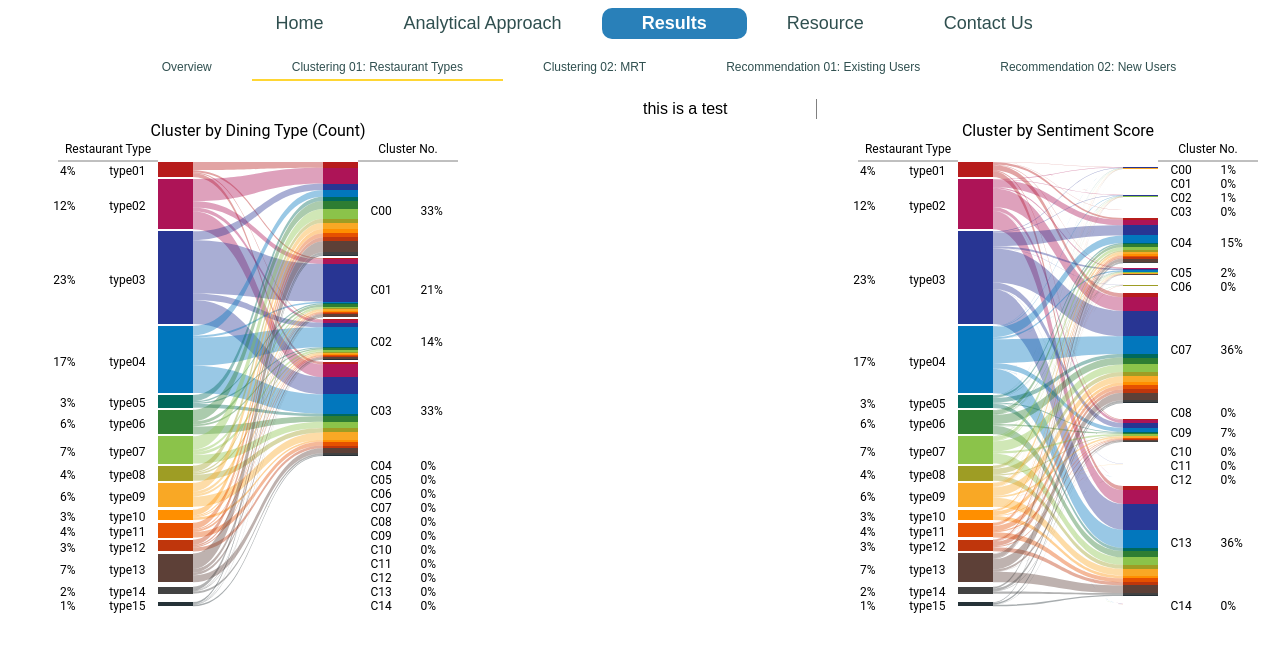
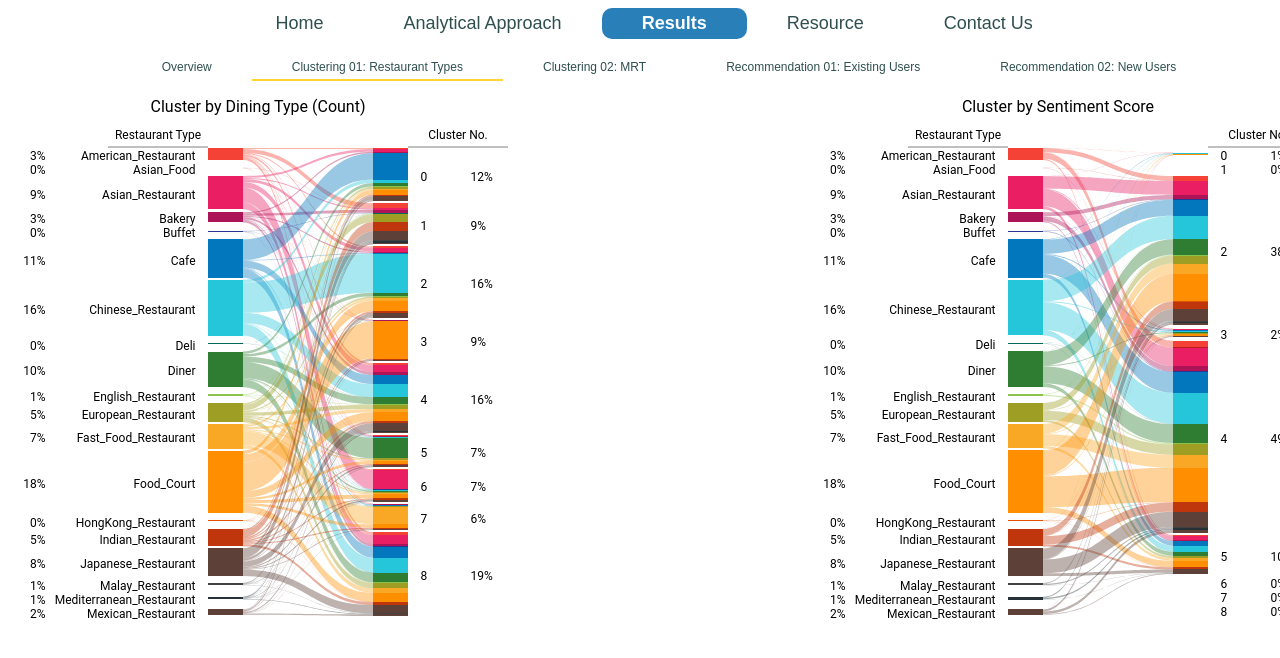
Before and after one commit to hanyingong/sapjt_visualizationboard, a plain HTML site: page docs/dashboard_cluster01.html in a window 1280 px wide. Shown: the top 658 px of the page. Drawn offline with Linux system fonts and the light colour scheme.

Commit message:
update bipartite results version 1

```diff
--- a/docs/dashboard_cluster01.html
+++ b/docs/dashboard_cluster01.html
@@ -31,18 +31,17 @@
       <li><a href="recomm_new_users.html">Recommendation 02: New Users</a></li>
     </ul>
   </nav>
-    <!-- content starts here-->
+    <!-- content starts here
   </div>
   <div class = "return_tooltip">
   <table>
     <tr>
       <td style = "border-right: 1px grey solid; width: 50%;">
-          this is a test
       </td>
     </tr>
   </table>
 
-  </div>
+  </div>-->
     <div class="bipartite_graph">
         <script> var graph = bipartite_graph()
         </script>
--- a/docs/js/01_bipartite_graph.js
+++ b/docs/js/01_bipartite_graph.js
@@ -1,213 +1,187 @@
 function bipartite_graph() {
 
   var data =
-    [
-    ['type01', 'C00', 1296, 22],
-    ['type01', 'C01', 345, 0],
-    ['type01', 'C02', 162, 20],
-    ['type01', 'C03', 568, 2],
-    ['type01', 'C04', 0, 349],
-    ['type01', 'C05', 0, 62],
-    ['type01', 'C06', 0, 10],
-    ['type01', 'C07', 0, 841],
-    ['type01', 'C08', 0, 1],
-    ['type01', 'C09', 0, 159],
-    ['type01', 'C11', 0, 2],
-    ['type01', 'C13', 0, 897],
-    ['type02', 'C00', 3534, 63],
-    ['type02', 'C01', 993, 0],
-    ['type02', 'C02', 603, 58],
-    ['type02', 'C03', 2865, 4],
-    ['type02', 'C04', 0, 1203],
-    ['type02', 'C05', 0, 180],
-    ['type02', 'C06', 0, 17],
-    ['type02', 'C07', 0, 2901],
-    ['type02', 'C09', 0, 614],
-    ['type02', 'C10', 0, 3],
-    ['type02', 'C11', 0, 10],
-    ['type02', 'C12', 0, 1],
-    ['type02', 'C13', 0, 2900],
-    ['type02', 'C14', 0, 7],
-    ['type03', 'C00', 1409, 101],
-    ['type03', 'C01', 8457, 1],
-    ['type03', 'C02', 1009, 95],
-    ['type03', 'C03', 3820, 3],
-    ['type03', 'C04', 0, 2159],
-    ['type03', 'C05', 0, 319],
-    ['type03', 'C06', 0, 51],
-    ['type03', 'C07', 0, 5380],
-    ['type03', 'C08', 0, 1],
-    ['type03', 'C09', 0, 1026],
-    ['type03', 'C10', 0, 2],
-    ['type03', 'C11', 0, 33],
-    ['type03', 'C12', 0, 8],
-    ['type03', 'C13', 0, 5477],
-    ['type03', 'C14', 0, 17],
-    ['type04', 'C00', 1507, 51],
-    ['type04', 'C01', 342, 0],
-    ['type04', 'C02', 4464, 114],
-    ['type04', 'C03', 4338, 2],
-    ['type04', 'C04', 0, 1590],
-    ['type04', 'C05', 0, 292],
-    ['type04', 'C06', 0, 22],
-    ['type04', 'C07', 0, 3774],
-    ['type04', 'C08', 0, 1],
-    ['type04', 'C09', 0, 860],
-    ['type04', 'C10', 0, 3],
-    ['type04', 'C11', 0, 22],
-    ['type04', 'C12', 0, 14],
-    ['type04', 'C13', 0, 3854],
-    ['type04', 'C14', 0, 18],
-    ['type05', 'C00', 954, 18],
-    ['type05', 'C01', 254, 0],
-    ['type05', 'C02', 224, 21],
-    ['type05', 'C03', 591, 3],
-    ['type05', 'C04', 0, 320],
-    ['type05', 'C05', 0, 35],
-    ['type05', 'C06', 0, 7],
-    ['type05', 'C07', 0, 742],
-    ['type05', 'C08', 0, 1],
-    ['type05', 'C09', 0, 187],
-    ['type05', 'C11', 0, 3],
-    ['type05', 'C13', 0, 681],
-    ['type05', 'C14', 0, 1],
-    ['type06', 'C00', 1828, 27],
-    ['type06', 'C01', 507, 0],
-    ['type06', 'C02', 295, 32],
-    ['type06', 'C03', 1236, 1],
-    ['type06', 'C04', 0, 585],
-    ['type06', 'C05', 0, 101],
-    ['type06', 'C06', 0, 19],
-    ['type06', 'C07', 0, 1455],
-    ['type06', 'C09', 0, 258],
-    ['type06', 'C10', 0, 1],
-    ['type06', 'C11', 0, 7],
-    ['type06', 'C13', 0, 1351],
-    ['type06', 'C14', 0, 2],
-    ['type07', 'C00', 2132, 13],
-    ['type07', 'C01', 403, 0],
-    ['type07', 'C02', 434, 45],
-    ['type07', 'C03', 1375, 2],
-    ['type07', 'C04', 0, 624],
-    ['type07', 'C05', 0, 97],
-    ['type07', 'C06', 0, 13],
-    ['type07', 'C07', 0, 1607],
-    ['type07', 'C09', 0, 328],
-    ['type07', 'C10', 0, 1],
-    ['type07', 'C11', 0, 5],
-    ['type07', 'C12', 0, 6],
-    ['type07', 'C13', 0, 1578],
-    ['type07', 'C14', 0, 7],
-    ['type08', 'C00', 968, 20],
-    ['type08', 'C01', 198, 0],
-    ['type08', 'C02', 266, 22],
-    ['type08', 'C03', 992, 1],
-    ['type08', 'C04', 0, 362],
-    ['type08', 'C05', 0, 76],
-    ['type08', 'C06', 0, 6],
-    ['type08', 'C07', 0, 891],
-    ['type08', 'C09', 0, 173],
-    ['type08', 'C10', 0, 2],
-    ['type08', 'C11', 0, 7],
-    ['type08', 'C12', 0, 2],
-    ['type08', 'C13', 0, 855],
-    ['type09', 'C00', 1369, 27],
-    ['type09', 'C01', 438, 0],
-    ['type09', 'C02', 352, 36],
-    ['type09', 'C03', 1637, 2],
-    ['type09', 'C04', 0, 557],
-    ['type09', 'C05', 0, 97],
-    ['type09', 'C06', 0, 9],
-    ['type09', 'C07', 0, 1338],
-    ['type09', 'C09', 0, 282],
-    ['type09', 'C11', 0, 7],
-    ['type09', 'C12', 0, 4],
-    ['type09', 'C13', 0, 1414],
-    ['type09', 'C14', 0, 4],
-    ['type10', 'C00', 918, 6],
-    ['type10', 'C01', 179, 0],
-    ['type10', 'C02', 147, 9],
-    ['type10', 'C03', 409, 2],
-    ['type10', 'C04', 0, 223],
-    ['type10', 'C05', 0, 40],
-    ['type10', 'C06', 0, 3],
-    ['type10', 'C07', 0, 632],
-    ['type10', 'C09', 0, 119],
-    ['type10', 'C10', 0, 1],
-    ['type10', 'C11', 0, 2],
-    ['type10', 'C13', 0, 608],
-    ['type10', 'C14', 0, 2],
-    ['type11', 'C00', 959, 15],
-    ['type11', 'C01', 190, 0],
-    ['type11', 'C02', 308, 19],
-    ['type11', 'C03', 885, 1],
-    ['type11', 'C04', 0, 364],
-    ['type11', 'C05', 0, 69],
-    ['type11', 'C06', 0, 8],
-    ['type11', 'C07', 0, 844],
-    ['type11', 'C09', 0, 183],
-    ['type11', 'C11', 0, 4],
-    ['type11', 'C12', 0, 1],
-    ['type11', 'C13', 0, 823],
-    ['type11', 'C14', 0, 1],
-    ['type12', 'C00', 821, 10],
-    ['type12', 'C01', 237, 0],
-    ['type12', 'C02', 183, 15],
-    ['type12', 'C03', 626, 0],
-    ['type12', 'C04', 0, 273],
-    ['type12', 'C05', 0, 47],
-    ['type12', 'C06', 0, 8],
-    ['type12', 'C07', 0, 693],
-    ['type12', 'C08', 0, 1],
-    ['type12', 'C09', 0, 142],
-    ['type12', 'C10', 0, 1],
-    ['type12', 'C11', 0, 5],
-    ['type12', 'C13', 0, 667],
-    ['type12', 'C14', 0, 3],
-    ['type13', 'C00', 2453, 42],
-    ['type13', 'C01', 578, 0],
-    ['type13', 'C02', 401, 39],
-    ['type13', 'C03', 1120, 0],
-    ['type13', 'C04', 0, 691],
-    ['type13', 'C05', 0, 117],
-    ['type13', 'C06', 0, 21],
-    ['type13', 'C07', 0, 1623],
-    ['type13', 'C09', 0, 344],
-    ['type13', 'C10', 0, 1],
-    ['type13', 'C11', 0, 23],
-    ['type13', 'C12', 0, 5],
-    ['type13', 'C13', 0, 1638],
-    ['type13', 'C14', 0, 1],
-    ['type14', 'C00', 567, 4],
-    ['type14', 'C01', 98, 0],
-    ['type14', 'C02', 104, 8],
-    ['type14', 'C03', 347, 3],
-    ['type14', 'C04', 0, 212],
-    ['type14', 'C05', 0, 19],
-    ['type14', 'C06', 0, 3],
-    ['type14', 'C07', 0, 412],
-    ['type14', 'C09', 0, 87],
-    ['type14', 'C11', 0, 1],
-    ['type14', 'C13', 0, 360],
-    ['type14', 'C14', 0, 1],
-    ['type15', 'C00', 275, 2],
-    ['type15', 'C01', 73, 0],
-    ['type15', 'C02', 83, 6],
-    ['type15', 'C03', 245, 0],
-    ['type15', 'C04', 0, 105],
-    ['type15', 'C05', 0, 22],
-    ['type15', 'C06', 0, 2],
-    ['type15', 'C07', 0, 231],
-    ['type15', 'C09', 0, 48],
-    ['type15', 'C13', 0, 252],
-    ['type15', 'C14', 0, 1]];
+  [
+     ['American_Restaurant', '0', 167, 21],
+     ['American_Restaurant', '1', 714, 0],
+     ['American_Restaurant', '2', 196, 795],
+     ['American_Restaurant', '3', 77, 46],
+     ['American_Restaurant', '4', 312, 1081],
+     ['American_Restaurant', '5', 94, 202],
+     ['American_Restaurant', '6', 96, 0],
+     ['American_Restaurant', '7', 71, 0],
+     ['American_Restaurant', '8', 425, 0],
+     ['Asian_Food', '0', 1, 1],
+     ['Asian_Food', '1', 22, 0],
+     ['Asian_Food', '2', 3, 19],
+     ['Asian_Food', '3', 3, 0],
+     ['Asian_Food', '4', 9, 28],
+     ['Asian_Food', '5', 1, 2],
+     ['Asian_Food', '6', 4, 0],
+     ['Asian_Food', '7', 1, 0],
+     ['Asian_Food', '8', 6, 0],
+     ['Asian_Restaurant', '0', 358, 44],
+     ['Asian_Restaurant', '1', 183, 0],
+     ['Asian_Restaurant', '2', 537, 2290],
+     ['Asian_Restaurant', '3', 36, 127],
+     ['Asian_Restaurant', '4', 992, 3038],
+     ['Asian_Restaurant', '5', 53, 574],
+     ['Asian_Restaurant', '6', 2694, 0],
+     ['Asian_Restaurant', '7', 50, 0],
+     ['Asian_Restaurant', '8', 1202, 0],
+     ['Bakery', '0', 205, 13],
+     ['Bakery', '1', 456, 0],
+     ['Bakery', '2', 164, 716],
+     ['Bakery', '3', 54, 48],
+     ['Bakery', '4', 389, 877],
+     ['Bakery', '5', 65, 198],
+     ['Bakery', '6', 74, 0],
+     ['Bakery', '7', 51, 0],
+     ['Bakery', '8', 406, 0],
+     ['Buffet', '0', 9, 1],
+     ['Buffet', '1', 74, 0],
+     ['Buffet', '2', 23, 64],
+     ['Buffet', '3', 22, 5],
+     ['Buffet', '4', 25, 120],
+     ['Buffet', '5', 5, 14],
+     ['Buffet', '6', 8, 0],
+     ['Buffet', '7', 5, 0],
+     ['Buffet', '8', 33, 0],
+     ['Cafe', '0', 3761, 51],
+     ['Cafe', '2', 113, 2651],
+     ['Cafe', '3', 0, 189],
+     ['Cafe', '4', 1310, 3381],
+     ['Cafe', '5', 86, 749],
+     ['Cafe', '6', 72, 0],
+     ['Cafe', '7', 141, 0],
+     ['Cafe', '8', 1566, 0],
+     ['Chinese_Restaurant', '0', 491, 88],
+     ['Chinese_Restaurant', '1', 1, 0],
+     ['Chinese_Restaurant', '2', 5557, 3832],
+     ['Chinese_Restaurant', '3', 0, 198],
+     ['Chinese_Restaurant', '4', 1848, 5070],
+     ['Chinese_Restaurant', '5', 57, 978],
+     ['Chinese_Restaurant', '6', 70, 0],
+     ['Chinese_Restaurant', '7', 46, 0],
+     ['Chinese_Restaurant', '8', 2132, 0],
+     ['Deli', '0', 7, 1],
+     ['Deli', '1', 25, 0],
+     ['Deli', '2', 8, 23],
+     ['Deli', '3', 0, 1],
+     ['Deli', '4', 10, 46],
+     ['Deli', '5', 5, 9],
+     ['Deli', '6', 4, 0],
+     ['Deli', '7', 1, 0],
+     ['Deli', '8', 21, 0],
+     ['Diner', '0', 454, 36],
+     ['Diner', '1', 4, 0],
+     ['Diner', '2', 483, 2515],
+     ['Diner', '3', 0, 142],
+     ['Diner', '4', 993, 3116],
+     ['Diner', '5', 2954, 682],
+     ['Diner', '6', 217, 0],
+     ['Diner', '7', 29, 0],
+     ['Diner', '8', 1383, 0],
+     ['English_Restaurant', '0', 53, 3],
+     ['English_Restaurant', '1', 116, 0],
+     ['English_Restaurant', '2', 44, 141],
+     ['English_Restaurant', '3', 7, 7],
+     ['English_Restaurant', '4', 55, 212],
+     ['English_Restaurant', '5', 12, 30],
+     ['English_Restaurant', '6', 24, 0],
+     ['English_Restaurant', '7', 15, 0],
+     ['English_Restaurant', '8', 70, 0],
+     ['European_Restaurant', '0', 297, 17],
+     ['European_Restaurant', '1', 1071, 0],
+     ['European_Restaurant', '2', 263, 1316],
+     ['European_Restaurant', '3', 67, 85],
+     ['European_Restaurant', '4', 625, 1696],
+     ['European_Restaurant', '5', 161, 371],
+     ['European_Restaurant', '6', 145, 0],
+     ['European_Restaurant', '7', 67, 0],
+     ['European_Restaurant', '8', 792, 0],
+     ['Fast_Food_Restaurant', '0', 172, 27],
+     ['Fast_Food_Restaurant', '1', 1, 0],
+     ['Fast_Food_Restaurant', '2', 350, 1721],
+     ['Fast_Food_Restaurant', '3', 0, 99],
+     ['Fast_Food_Restaurant', '4', 468, 2165],
+     ['Fast_Food_Restaurant', '5', 184, 427],
+     ['Fast_Food_Restaurant', '6', 170, 0],
+     ['Fast_Food_Restaurant', '7', 2481, 0],
+     ['Fast_Food_Restaurant', '8', 634, 0],
+     ['Food_Court', '0', 662, 94],
+     ['Food_Court', '1', 12, 1],
+     ['Food_Court', '2', 1471, 4451],
+     ['Food_Court', '3', 5278, 194],
+     ['Food_Court', '4', 1229, 5586],
+     ['Food_Court', '5', 423, 1050],
+     ['Food_Court', '6', 559, 0],
+     ['Food_Court', '7', 477, 0],
+     ['Food_Court', '8', 1281, 0],
+     ['HongKong_Restaurant', '0', 13, 0],
+     ['HongKong_Restaurant', '1', 46, 0],
+     ['HongKong_Restaurant', '2', 12, 56],
+     ['HongKong_Restaurant', '3', 5, 3],
+     ['HongKong_Restaurant', '4', 31, 92],
+     ['HongKong_Restaurant', '5', 10, 18],
+     ['HongKong_Restaurant', '6', 6, 0],
+     ['HongKong_Restaurant', '7', 11, 0],
+     ['HongKong_Restaurant', '8', 35, 0],
+     ['Indian_Restaurant', '0', 239, 30],
+     ['Indian_Restaurant', '1', 1301, 0],
+     ['Indian_Restaurant', '2', 275, 1239],
+     ['Indian_Restaurant', '3', 176, 73],
+     ['Indian_Restaurant', '4', 293, 1537],
+     ['Indian_Restaurant', '5', 190, 342],
+     ['Indian_Restaurant', '6', 167, 0],
+     ['Indian_Restaurant', '7', 176, 0],
+     ['Indian_Restaurant', '8', 408, 0],
+     ['Japanese_Restaurant', '0', 485, 26],
+     ['Japanese_Restaurant', '1', 1266, 0],
+     ['Japanese_Restaurant', '2', 485, 1891],
+     ['Japanese_Restaurant', '3', 116, 113],
+     ['Japanese_Restaurant', '4', 1052, 2508],
+     ['Japanese_Restaurant', '5', 199, 521],
+     ['Japanese_Restaurant', '6', 196, 0],
+     ['Japanese_Restaurant', '7', 84, 0],
+     ['Japanese_Restaurant', '8', 1188, 0],
+     ['Malay_Restaurant', '0', 31, 2],
+     ['Malay_Restaurant', '1', 151, 0],
+     ['Malay_Restaurant', '2', 37, 157],
+     ['Malay_Restaurant', '3', 18, 9],
+     ['Malay_Restaurant', '4', 74, 221],
+     ['Malay_Restaurant', '5', 18, 45],
+     ['Malay_Restaurant', '6', 26, 0],
+     ['Malay_Restaurant', '7', 22, 0],
+     ['Malay_Restaurant', '8', 62, 0],
+     ['Mediterranean_Restaurant', '0', 53, 0],
+     ['Mediterranean_Restaurant', '1', 169, 0],
+     ['Mediterranean_Restaurant', '2', 41, 182],
+     ['Mediterranean_Restaurant', '3', 16, 13],
+     ['Mediterranean_Restaurant', '4', 79, 267],
+     ['Mediterranean_Restaurant', '5', 26, 56],
+     ['Mediterranean_Restaurant', '6', 26, 0],
+     ['Mediterranean_Restaurant', '7', 16, 0],
+     ['Mediterranean_Restaurant', '8', 94, 0],
+     ['Mexican_Restaurant', '0', 115, 7],
+     ['Mexican_Restaurant', '1', 269, 0],
+     ['Mexican_Restaurant', '2', 72, 349],
+     ['Mexican_Restaurant', '3', 9, 28],
+     ['Mexican_Restaurant', '4', 197, 479],
+     ['Mexican_Restaurant', '5', 49, 123],
+     ['Mexican_Restaurant', '6', 37, 0],
+     ['Mexican_Restaurant', '7', 21, 0],
+     ['Mexican_Restaurant', '8', 218, 0]
+   ];
 
-  var color ={type01:"#b71c1c", type02:"#ad1457",  type03:"#283593",
-              type04:"#0277bd", type05:"#00695c", type06:"#2e7d32",
-              type07:"#8bc34a", type08:"#9e9d24", type09:"#f9a825",
-              type10:"#ff8f00", type11:"#e65100", type12:"#bf360c",
-              type13:"#5d4037", type14:"#424242", type15:"#263238",
-            };
+  var color ={American_Restaurant:"#f44336", Asian_Food:"#b71c1c",
+              Asian_Restaurant:"#e91e63", Bakery:"#ad1457", Buffet:"#283593",
+              Cafe:"#0277bd", Chinese_Restaurant:"#26c6da",  Deli:"#00695c", Diner:"#2e7d32",
+              English_Restaurant:"#8bc34a", European_Restaurant:"#9e9d24", Fast_Food_Restaurant:"#f9a825",
+              Food_Court:"#ff8f00", HongKong_Restaurant:"#e65100", Indian_Restaurant:"#bf360c",
+              Japanese_Restaurant:"#5d4037", Malay_Restaurant:"#424242", Mediterranean_Restaurant:"#263238",
+              Mexican_Restaurant:"#5d4037"};
+
   //var svg = d3.select("body").append("svg").attr("width", 1300).attr("height", 570).attr("padding",0);
 
   var margin = {top: 0, right: 0, bottom: 0, left: 0};
@@ -225,14 +199,14 @@ function bipartite_graph() {
   svg.append("text").attr("x",1050).attr("y",15)
     .attr("class","header").text("Cluster by Sentiment Score");
 
-  var g =[svg.append("g").attr("transform","translate(150,40)")
-      ,svg.append("g").attr("transform","translate(950,40)")];
+  var g =[svg.append("g").attr("transform","translate(200,50)")
+      ,svg.append("g").attr("transform","translate(1000,50)")];
 
   var bp=[ viz.bP()
       .data(data)
       .min(12)
       .pad(1)
-      .height(450)
+      .height(470)
       .width(200)
       .barSize(35)
       .fill(d=>color[d.primary])
@@ -241,7 +215,7 @@ function bipartite_graph() {
       .value(d=>d[3])
       .min(12)
       .pad(1)
-      .height(450)
+      .height(470)
       .width(200)
       .barSize(35)
       .fill(d=>color[d.primary])
@@ -266,7 +240,7 @@ function bipartite_graph() {
       .attr("text-anchor",d=>(d.part=="primary"? "end": "start"));
 
     g[i].selectAll(".mainBars").append("text").attr("class","perc")
-      .attr("x",d=>(d.part=="primary"? -100: 80))
+      .attr("x",d=>(d.part=="primary"? -180: 80))
       .attr("y",d=>+6)
       .text(function(d){ return d3.format("0.0%")(d.percent)})
       .attr("text-anchor",d=>(d.part=="primary"? "end": "start"));
@@ -287,5 +261,5 @@ function bipartite_graph() {
       .text(function(d){ return d3.format("0.0%")(d.percent)});
     });
   }
-  d3.select(self.frameElement).style("height", "800px");
+  d3.select(self.frameElement).style("height", "1800px");
 }
```
Also changed, not shown: 6 other files.
